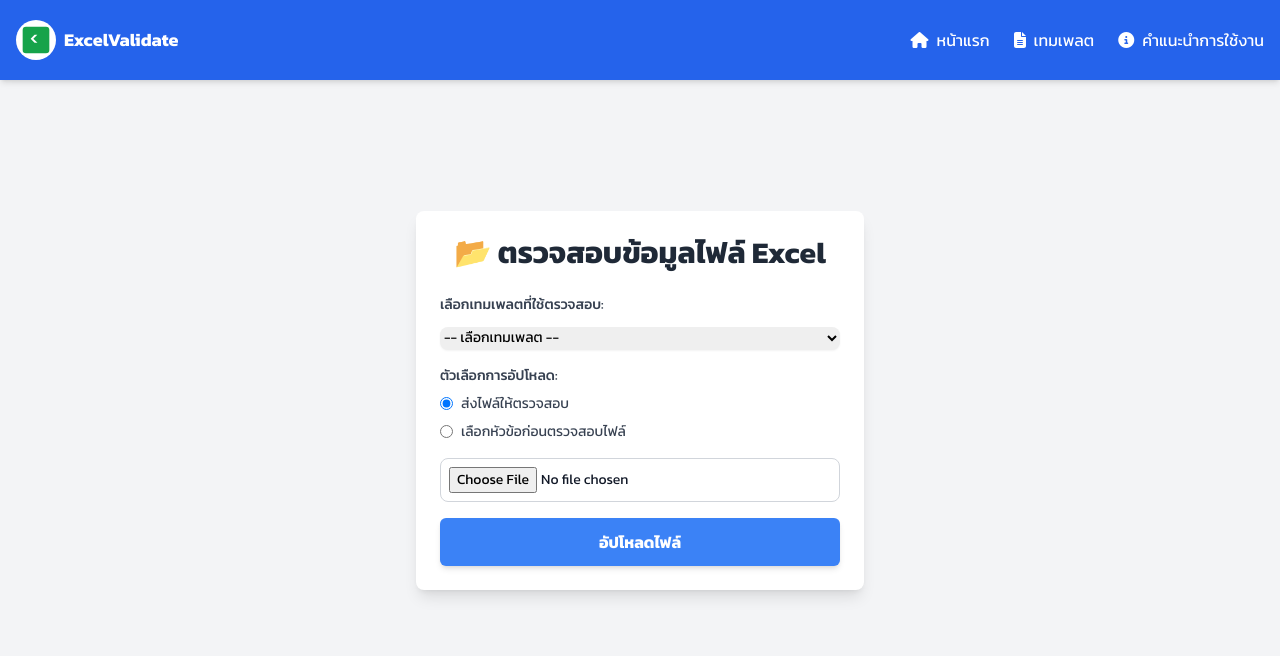
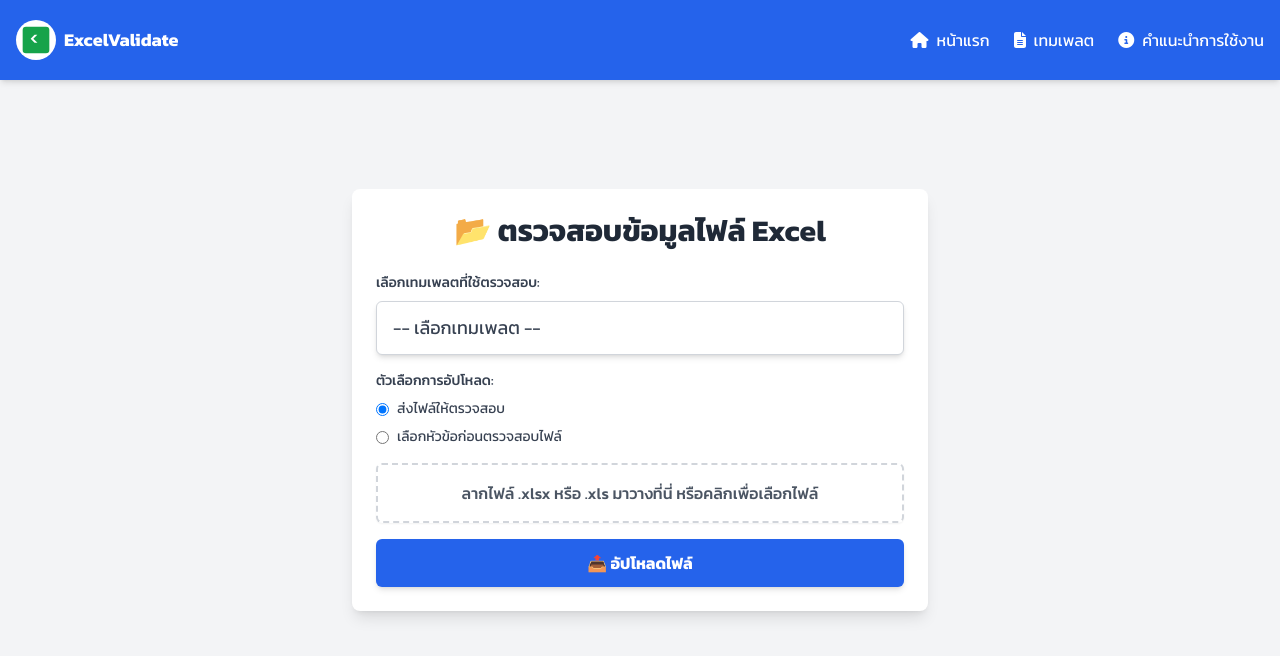
Before and after one commit to NashiZz/Frontend-Excel, a Next.js app: page / in a window 1280 px wide. Shown: the top 656 px of the page. Built offline with nearby package versions, Linux system fonts and the light colour scheme.

Commit message:
update-UI

```diff
--- a/app/Components/Pages/template_Page/EditTemplate.jsx
+++ b/app/Components/Pages/template_Page/EditTemplate.jsx
@@ -1,7 +1,7 @@
 import React, { useState, useEffect } from "react";
 import { useNavigate, useLocation } from "react-router-dom";
 import { FontAwesomeIcon } from '@fortawesome/react-fontawesome';
-import { faPlusCircle, faFileAlt, faArrowUp, faArrowDown } from '@fortawesome/free-solid-svg-icons';
+import { faPlusCircle, faFileAlt, faArrowUp, faArrowDown, faExclamationTriangle, faCheckCircle, faTimesCircle } from '@fortawesome/free-solid-svg-icons';
 import { updateTemplate } from "@/app/Service/templateService";
 
 const EditTemplate = () => {
@@ -31,6 +31,8 @@ const EditTemplate = () => {
     const [selectedFirstColumn, setSelectedFirstColumn] = useState('');
     const [selectedSecondColumn, setSelectedSecondColumn] = useState('');
     const [selectedCondition, setSelectedCondition] = useState('');
+    const [showConditionDialog, setShowConditionDialog] = useState(false);
+    const [changedHeaders, setChangedHeaders] = useState([]);
     const [isSaving, setIsSaving] = useState(false);
 
     const conditions = [
@@ -71,14 +73,20 @@ const EditTemplate = () => {
         });
 
         if (changes.length > 0) {
-            const confirmDelete = window.confirm(`หัวข้อต่อไปนี้ถูกใช้ในเงื่อนไขอื่น: ${changes.join(", ")}\nต้องการลบเงื่อนไขที่เกี่ยวข้องหรือไม่?`);
-            if (confirmDelete) {
-                removeRelatedConditions(changes);
-            } else {
-                resetConditionChanged(changes);
-            }
+            setChangedHeaders(changes);
+            setShowConditionDialog(true);
         }
     }, [headers]);
+
+    const handleConfirmDelete = () => {
+        removeRelatedConditions(changedHeaders);
+        setShowConditionDialog(false);
+    };
+
+    const handleCancelDelete = () => {
+        resetConditionChanged(changedHeaders);
+        setShowConditionDialog(false);
+    };
 
     const removeRelatedConditions = (changedHeaders) => {
         changedHeaders.forEach((headerName) => {
@@ -1181,6 +1189,35 @@ const EditTemplate = () => {
                     </div>
                 </div>
             )}
+
+            {showConditionDialog && (
+                <div className="fixed inset-0 bg-gray-700 bg-opacity-50 flex justify-center items-center z-50">
+                    <div className="bg-white rounded-lg p-6 w-120 shadow-lg text-center">
+                        <FontAwesomeIcon icon={faExclamationTriangle} className="text-yellow-500 text-4xl mb-4" />
+                        <h2 className="text-xl font-semibold mb-4">หัวข้อต่อไปนี้ถูกใช้ในเงื่อนไขอื่น</h2>
+                        <p className="text-lg text-blue-800">{changedHeaders.join(", ")}</p>
+                        <p className="text-gray-700 mt-2">ต้องการลบเงื่อนไขที่เกี่ยวข้องหรือไม่?</p>
+
+                        <div className="mt-6 flex justify-between gap-4">
+                            <button
+                                onClick={handleCancelDelete}
+                                className="flex items-center gap-2 bg-gray-300 text-gray-800 px-4 py-2 rounded-lg hover:bg-gray-400"
+                            >
+                                <FontAwesomeIcon icon={faTimesCircle} />
+                                ยกเลิก
+                            </button>
+                            <button
+                                onClick={handleConfirmDelete}
+                                className="flex items-center gap-2 bg-red-500 text-white px-4 py-2 rounded-lg hover:bg-red-600"
+                            >
+                                <FontAwesomeIcon icon={faCheckCircle} />
+                                ลบเงื่อนไข
+                            </button>
+                        </div>
+                    </div>
+                </div>
+            )}
+
         </div>
     );
 };
--- a/app/Components/Pages/uploadFile_Page/excelUpload.jsx
+++ b/app/Components/Pages/uploadFile_Page/excelUpload.jsx
@@ -1,12 +1,16 @@
 import { uploadExcelFile, uploadExcelFileWithHeader, uploadExcelFileWithTemplate } from '@/app/Service/dynamicService';
 import React, { useEffect, useState } from 'react';
+import { FontAwesomeIcon } from '@fortawesome/react-fontawesome';
 import * as XLSX from 'xlsx';
 import { toast } from 'react-toastify';
 import { downloadErrorReport } from './excelErrorReport';
 import { fetchTemplates } from '@/app/Service/templateService';
+import { useDropzone } from 'react-dropzone';
+import { faFileAlt, faFileExcel } from '@fortawesome/free-solid-svg-icons';
 
 const ExcelUpload = () => {
     const [file, setFile] = useState(null);
+    const [fileName, setFileName] = useState('');
     const [headers, setHeaders] = useState([]);
     const [rows, setRows] = useState([]);
     const [userToken, setUserToken] = useState(localStorage.getItem("userToken") || "");
@@ -58,7 +62,7 @@ const ExcelUpload = () => {
             const templateData = templates.find(template => template.templatename === selectedTemplate);
             if (templateData) {
                 setMaxRows(templateData.maxRows);
-                setCondition(templateData.headers.map(header => header.condition));
+                setCondition(templateData.headers.map(header => header.name));
             }
         }
     }, [selectedTemplate, templates]);
@@ -69,8 +73,13 @@ const ExcelUpload = () => {
         }
     }, [selectedTemplate]);
 
-    const handleFileChange = (e) => {
-        const selectedFile = e.target.files[0];
+    const { getRootProps, getInputProps } = useDropzone({
+        accept: '.xlsx, .xls',
+        onDrop: (acceptedFiles) => handleFileChange(acceptedFiles),
+    });
+
+    const handleFileChange = (acceptedFiles) => {
+        const selectedFile = acceptedFiles[0];
         setFile(selectedFile);
         setErrors([]);
         setSuccessMessage('');
@@ -78,6 +87,7 @@ const ExcelUpload = () => {
         setRows([]);
 
         if (selectedFile) {
+            setFileName(selectedFile.name);
             const fileType = selectedFile.name.split('.').pop().toLowerCase();
             if (fileType !== 'xlsx' && fileType !== 'xls') {
                 setErrors(['กรุณาเลือกไฟล์ Excel ที่มีนามสกุล .xlsx หรือ .xls']);
@@ -264,7 +274,7 @@ const ExcelUpload = () => {
     return (
         <div className="min-h-screen flex items-center justify-center bg-gray-100">
 
-            <div className="max-w-md w-full mx-auto p-6 bg-white shadow-lg rounded-lg kanit-regular">
+            <div className="max-w-xl w-full mx-auto p-6 bg-white shadow-lg rounded-lg kanit-regular">
                 {isLoadingDialog && (
                     <div className="fixed inset-0 bg-gray-500 bg-opacity-50 flex justify-center items-center z-50">
                         <div className="bg-white p-6 rounded-lg flex flex-col items-center">
@@ -283,15 +293,20 @@ const ExcelUpload = () => {
                             id="template"
                             value={selectedTemplate}
                             onChange={(e) => setSelectedTemplate(e.target.value || "")}
-                            className="block w-full mt-1 text-sm border-gray-300 rounded-lg shadow-sm focus:border-blue-500 focus:ring focus:ring-blue-200 mb-2"
+                            className="block w-full p-3 pl-4 pr-10 border border-gray-300 rounded-md shadow-md focus:ring-2 focus:ring-blue-500 focus:border-blue-500 mb-2 bg-white text-gray-700 text-lg transition-all duration-300 ease-in-out relative"
                         >
-                            <option value="">-- เลือกเทมเพลต --</option>
+                            <option value="" className="text-gray-500">-- เลือกเทมเพลต --</option>
                             {templates.map((template, index) => (
-                                <option key={index} value={template.templatename}>
+                                <option
+                                    key={index}
+                                    value={template.templatename}
+                                    className="text-gray-700 px-4 py-2 text-lg hover:bg-blue-100 focus:bg-blue-200 rounded-md transition-colors duration-200 ease-in-out font-kanit"
+                                >
                                     {template.templatename}
                                 </option>
                             ))}
                         </select>
+
                     </div>
                     {selectedTemplate && condition.length > 0 && (
                         <div className="mb-4">
@@ -360,19 +375,37 @@ const ExcelUpload = () => {
                     </div>
                 )}
 
-                <input
-                    type="file"
-                    accept=".xlsx, .xls"
-                    onChange={handleFileChange}
-                    className="block w-full text-sm text-gray-900 border border-gray-300 rounded-lg cursor-pointer mb-4 p-2"
-                />
+                <div className="mb-4">
+                    <div
+                        {...getRootProps()}
+                        className="block w-full border-2 border-dashed border-gray-300 rounded-md p-4 cursor-pointer text-gray-700 bg-white shadow-sm focus:outline-none focus:ring-2 focus:ring-blue-300"
+                    >
+                        <input {...getInputProps()} />
+                        <div className="flex flex-col items-center">
+                            {fileName ? (
+                                <>
+                                    <p className="text-center text-gray-700 font-medium">
+                                        <FontAwesomeIcon icon={faFileExcel} className="mr-2 text-gray-500" />
+                                        {fileName}
+                                    </p>
+                                </>
+                            ) : (
+                                <>
+                                    <p className="text-center text-gray-600 font-medium">
+                                        ลากไฟล์ .xlsx หรือ .xls มาวางที่นี่ หรือคลิกเพื่อเลือกไฟล์
+                                    </p>
+                                </>
+                            )}
+                        </div>
+                    </div>
+                </div>
 
                 <button
                     onClick={selectedTemplate ? handleUploadWithTemplate : (uploadOption === 'withTopic' ? handleUploadHeader : handleUpload)}
-                    className="w-full bg-blue-500 hover:bg-blue-600 text-white font-bold py-3 px-4 rounded-md shadow-md transition duration-300"
+                    className="w-full bg-blue-600 hover:bg-blue-700 text-white font-bold py-3 px-4 rounded-md shadow-md transition-transform transform hover:scale-105 duration-300"
                     disabled={isLoading}
                 >
-                    {isLoading ? 'กำลังอัปโหลด...' : 'อัปโหลดไฟล์'}
+                    {isLoading ? "กำลังอัปโหลด..." : "📤 อัปโหลดไฟล์"}
                 </button>
 
                 {errors.length > 0 ? (
--- a/app/globals.css
+++ b/app/globals.css
@@ -27,6 +27,13 @@ body {
   font-style: normal;
 }
 
+select {
+  -webkit-appearance: none;
+  -moz-appearance: none;
+  appearance: none;
+  font-family: 'Kanit', sans-serif;
+}
+
 @keyframes spin {
   0% { transform: rotate(0deg); }
   100% { transform: rotate(360deg); }
--- a/package.json
+++ b/package.json
@@ -25,6 +25,7 @@
     "react-dnd": "^16.0.1",
     "react-dnd-html5-backend": "^16.0.1",
     "react-dom": "^19.0.0",
+    "react-dropzone": "^14.3.8",
     "react-modal": "^3.16.3",
     "react-router": "^7.1.3",
     "react-router-dom": "^7.1.3",
--- a/tailwind.config.mjs
+++ b/tailwind.config.mjs
@@ -11,6 +11,9 @@ export default {
         background: "var(--background)",
         foreground: "var(--foreground)",
       },
+      fontFamily: {
+        kanit: ['Kanit', 'sans-serif'],
+      },
     },
   },
   plugins: [],
```
Also changed, not shown: app/Components/Pages/template_Page/TemplateManagement.jsx (+31 -22 lines), 1 other file (tests, documents, lock files or other folders).
